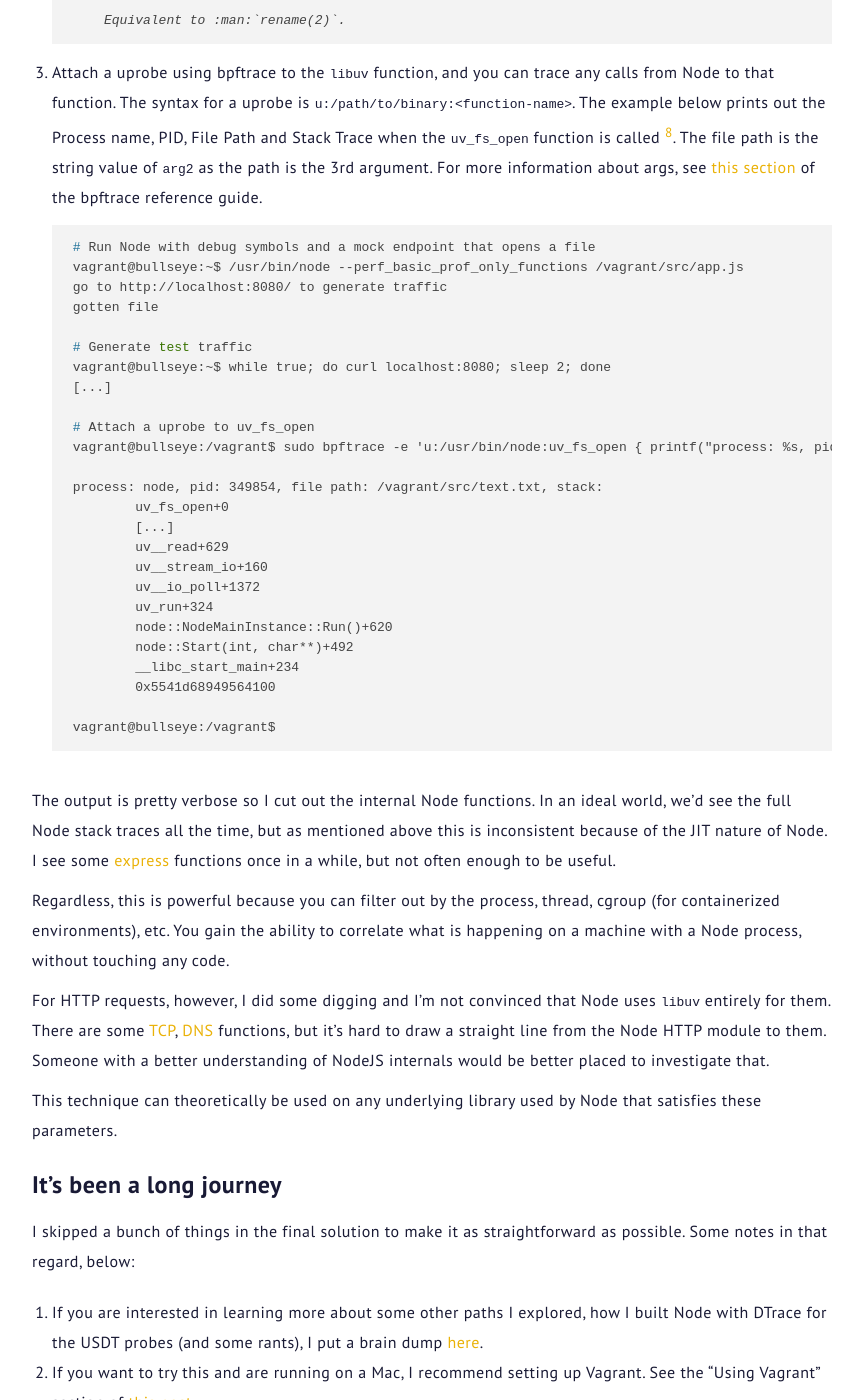
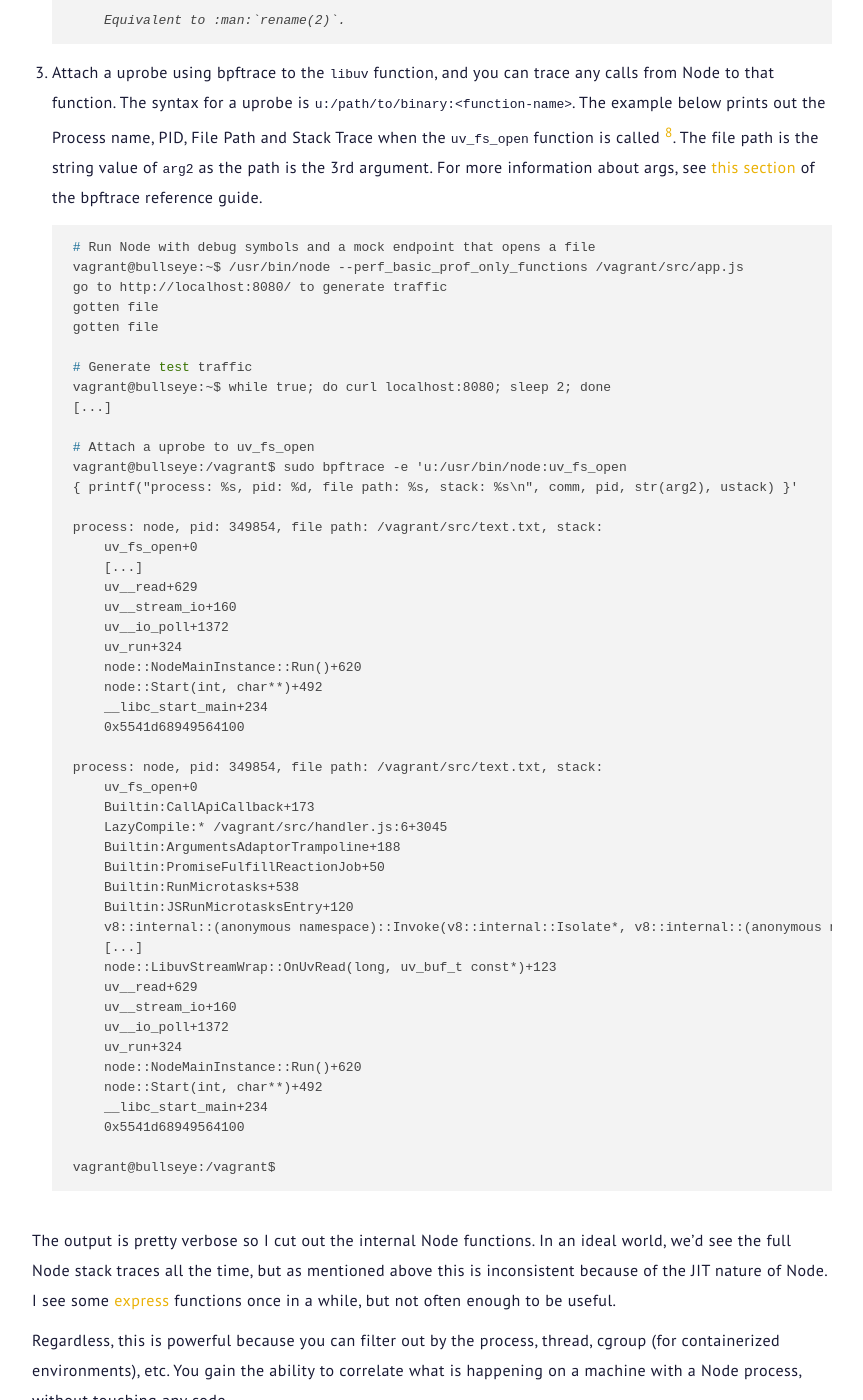
Before and after one commit to OpeOnikute/opeonikute.github.io, a Jekyll site: the page built from posts/observing-node-with-ebpf.md, in a window 1280 px wide and 1400 px high, scrolled down 6463 px. Shown: the whole window, without its empty margins (208-1071 px from the left). Built offline with Jekyll 4.4.1, drawn with Linux system fonts in a browser that asks for light colours; nearby versions of some CDN libraries.

Commit message:
Add second file call to ebpf post

````diff
--- a/_data/observability_performance.yml
+++ b/_data/observability_performance.yml
@@ -1,4 +1,4 @@
-- title: Observing Node.js Processes with eBPF
+- title: Observing Node.js processes with eBPF
   link: observing-node-with-ebpf
   date: July 2023
 - title: Distributed Tracing for Batch Workloads with OpenTelemetry
--- a/posts/observing-node-with-ebpf.md
+++ b/posts/observing-node-with-ebpf.md
@@ -141,25 +141,47 @@ We know where to trace from now (libuv functions), and what tools to use (uprobe
     vagrant@bullseye:~$ /usr/bin/node --perf_basic_prof_only_functions /vagrant/src/app.js
     go to http://localhost:8080/ to generate traffic
     gotten file
+    gotten file
 
     # Generate test traffic
     vagrant@bullseye:~$ while true; do curl localhost:8080; sleep 2; done
     [...]
 
     # Attach a uprobe to uv_fs_open
-    vagrant@bullseye:/vagrant$ sudo bpftrace -e 'u:/usr/bin/node:uv_fs_open { printf("process: %s, pid: %d, file path: %s, stack: %s\n", comm, pid, str(arg2), ustack) }'
+    vagrant@bullseye:/vagrant$ sudo bpftrace -e 'u:/usr/bin/node:uv_fs_open
+    { printf("process: %s, pid: %d, file path: %s, stack: %s\n", comm, pid, str(arg2), ustack) }'
 
     process: node, pid: 349854, file path: /vagrant/src/text.txt, stack:
-            uv_fs_open+0
-            [...]
-            uv__read+629
-            uv__stream_io+160
-            uv__io_poll+1372
-            uv_run+324
-            node::NodeMainInstance::Run()+620
-            node::Start(int, char**)+492
-            __libc_start_main+234
-            0x5541d68949564100
+        uv_fs_open+0
+        [...]
+        uv__read+629
+        uv__stream_io+160
+        uv__io_poll+1372
+        uv_run+324
+        node::NodeMainInstance::Run()+620
+        node::Start(int, char**)+492
+        __libc_start_main+234
+        0x5541d68949564100
+
+    process: node, pid: 349854, file path: /vagrant/src/text.txt, stack:
+        uv_fs_open+0
+        Builtin:CallApiCallback+173
+        LazyCompile:* /vagrant/src/handler.js:6+3045
+        Builtin:ArgumentsAdaptorTrampoline+188
+        Builtin:PromiseFulfillReactionJob+50
+        Builtin:RunMicrotasks+538
+        Builtin:JSRunMicrotasksEntry+120
+        v8::internal::(anonymous namespace)::Invoke(v8::internal::Isolate*, v8::internal::(anonymous namespace)::InvokeParams const&)+956
+        [...]
+        node::LibuvStreamWrap::OnUvRead(long, uv_buf_t const*)+123
+        uv__read+629
+        uv__stream_io+160
+        uv__io_poll+1372
+        uv_run+324
+        node::NodeMainInstance::Run()+620
+        node::Start(int, char**)+492
+        __libc_start_main+234
+        0x5541d68949564100
 
     vagrant@bullseye:/vagrant$
     ```
````
